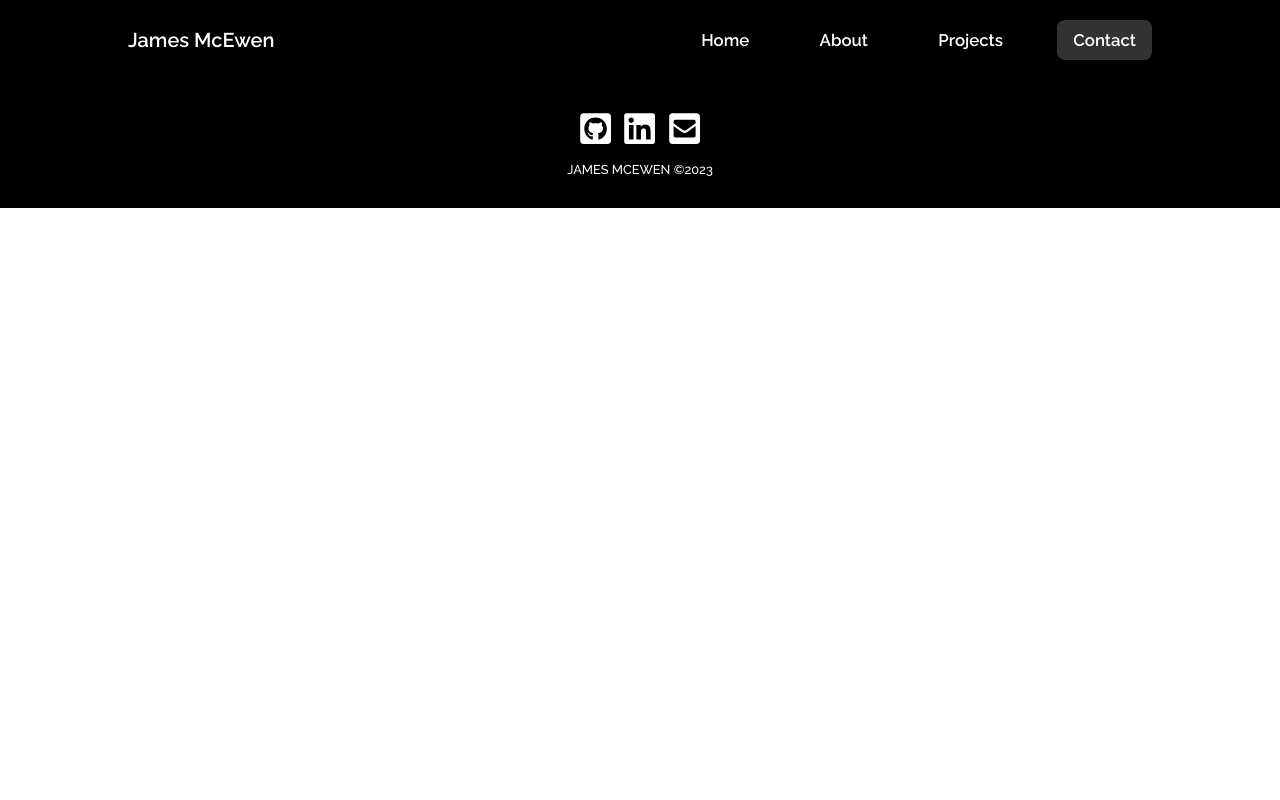
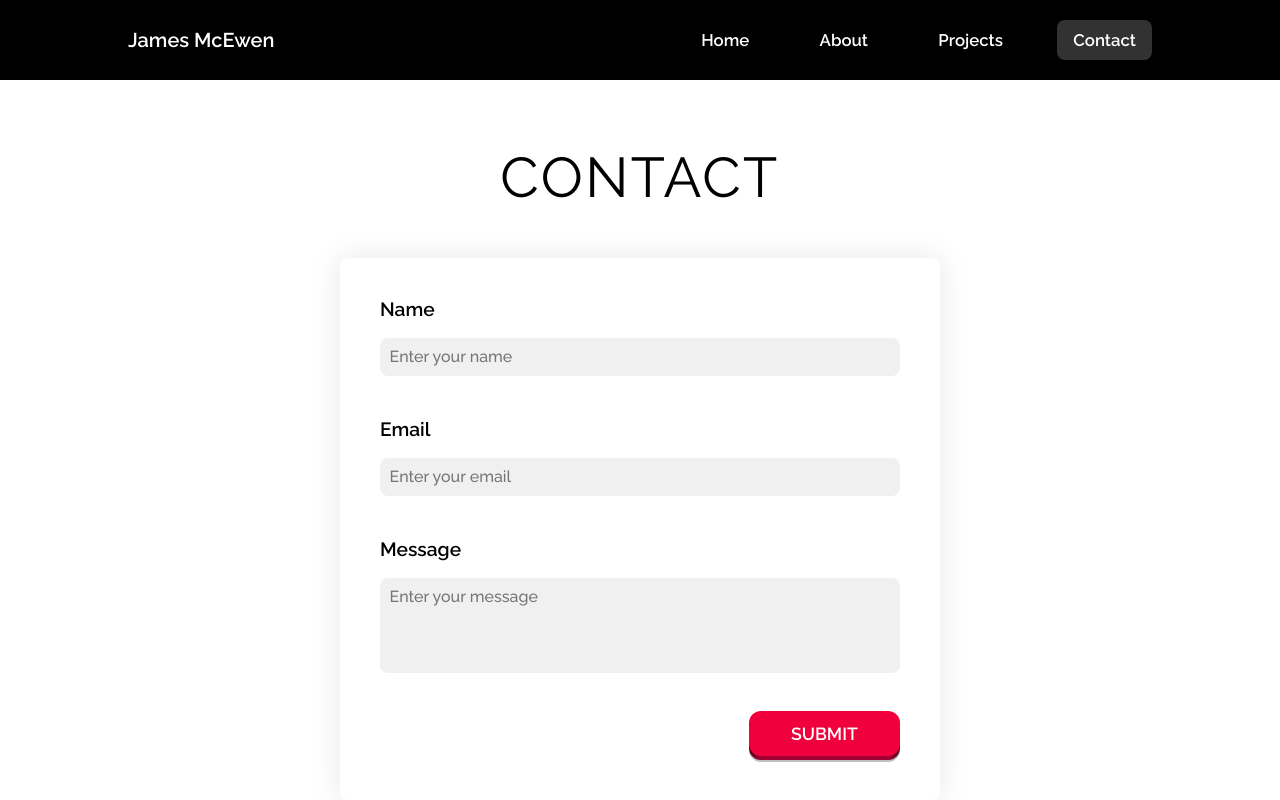
Before and after one commit to jemcewen/portfolio, a React (Create React App) app: page / in a window 1280 px wide. Shown: the top 800 px of the page. Built offline with nearby package versions, Linux system fonts and the light colour scheme; the HTML template or start-up script is replaced by a standard one.

Commit message:
Add Contact component

```diff
--- a/package.json
+++ b/package.json
@@ -3,11 +3,13 @@
   "version": "0.1.0",
   "private": true,
   "dependencies": {
+    "@emailjs/browser": "^3.10.0",
     "@testing-library/jest-dom": "^5.16.5",
     "@testing-library/react": "^13.4.0",
     "@testing-library/user-event": "^13.5.0",
     "react": "^18.2.0",
     "react-dom": "^18.2.0",
+    "react-hot-toast": "^2.4.0",
     "react-icons": "^4.7.1",
     "react-scripts": "5.0.1",
     "web-vitals": "^2.1.4"
--- a/src/App.js
+++ b/src/App.js
@@ -1,11 +1,14 @@
 import Navigation from './layout/Navigation/Navigation';
+import Contact from './layout/Contact/Contact';
 import Footer from './layout/Footer/Footer';
+
 const App = () => {
   return (
-    <div>
+    <>
       <Navigation />
+      <Contact />
       <Footer />
-    </div>
+    </>
   );
 };
 export default App;
--- /dev/null
+++ b/src/layout/Contact/Contact.jsx
@@ -0,0 +1,153 @@
+import { useRef } from 'react';
+import emailjs from '@emailjs/browser';
+import useInput from '../../hooks/useInput';
+import Button from '../../components/Button/Button';
+import styles from './Contact.module.css';
+import toast, { Toaster } from 'react-hot-toast';
+
+const validateText = (text) => {
+  return text.trim() !== '';
+};
+
+const validateEmail = (val) => {
+  return /^[\w-.]+@([\w-]+\.)+[\w-]{2,4}$/.test(val);
+};
+
+const Contact = () => {
+  const form = useRef();
+
+  const name = useInput(validateText);
+  const email = useInput(validateEmail);
+  const message = useInput(validateText);
+
+  const formIsValid = name.isValid && email.isValid && message.isValid;
+
+  const handleSubmit = (e) => {
+    e.preventDefault();
+
+    if (!formIsValid) {
+      name.handleBlur();
+      email.handleBlur();
+      message.handleBlur();
+      return;
+    }
+
+    sendEmail();
+
+    name.reset();
+    email.reset();
+    message.reset();
+  };
+
+  const sendEmail = (e) => {
+    const promise = emailjs.sendForm(
+      'Gmail',
+      'template_wt47icn',
+      form.current,
+      'gfJFTBt54N2j7GJpI'
+    );
+
+    toast.promise(
+      promise,
+      {
+        loading: 'Sending message...',
+        success: 'Message Sent!',
+        error: 'Unable to send message.',
+      },
+      {
+        style: {
+          fontWeight: '600',
+          minWidth: '20rem',
+        },
+      }
+    );
+  };
+
+  // Returns proper class names for an input based on errors
+  const inputStyles = (hasError) =>
+    hasError ? `${styles.input} ${styles.invalid}` : `${styles.input}`;
+
+  // Shows or hides error message based on errors
+  const messageStyles = (hasError) =>
+    hasError ? `${styles.message}` : `${styles.hidden} ${styles.message}`;
+
+  return (
+    <section className={styles.contact} id='contact'>
+      <div className='container '>
+        <h2>Contact</h2>
+        <form ref={form} onSubmit={handleSubmit} className={styles.form}>
+          <div className={styles['form-group']}>
+            <label htmlFor='name' className={styles.label}>
+              Name
+            </label>
+            <input
+              type='text'
+              name='name'
+              id='name'
+              placeholder='Enter your name'
+              className={inputStyles(name.hasError)}
+              value={name.value}
+              onChange={name.handleChange}
+              onBlur={name.handleBlur}
+            />
+            <p className={messageStyles(name.hasError)}>
+              Please enter your name.
+            </p>
+          </div>
+          <div className={styles['form-group']}>
+            <label htmlFor='email' className={styles.label}>
+              Email
+            </label>
+            <input
+              type='email'
+              name='email'
+              id='email'
+              placeholder='Enter your email'
+              className={inputStyles(email.hasError)}
+              value={email.value}
+              onChange={email.handleChange}
+              onBlur={email.handleBlur}
+            />
+            <p className={messageStyles(email.hasError)}>
+              Please enter a valid email.
+            </p>
+          </div>
+          <div className={styles['form-group']}>
+            <label htmlFor='message' className={styles.label}>
+              Message
+            </label>
+            <textarea
+              name='message'
+              id='message'
+              placeholder='Enter your message'
+              rows='4'
+              cols='1'
+              wrap='hard'
+              className={inputStyles(message.hasError)}
+              value={message.value}
+              onChange={message.handleChange}
+              onBlur={message.handleBlur}
+            />
+            <p className={messageStyles(message.hasError)}>
+              Please enter a message.
+            </p>
+          </div>
+          <div className={styles.submit}>
+            <Button type='submit'>Submit</Button>
+          </div>
+        </form>
+      </div>
+      <Toaster
+        toastOptions={{
+          className: '',
+          style: {
+            fontSize: '1.2rem',
+            borderRadius: '12px',
+            padding: '2rem',
+          },
+        }}
+      />
+    </section>
+  );
+};
+export default Contact;
--- /dev/null
+++ b/src/layout/Contact/Contact.module.css
@@ -0,0 +1,73 @@
+.form {
+  background-color: white;
+  display: flex;
+  flex-direction: column;
+  gap: 1.2rem;
+  width: 60%;
+  padding: 2.5rem;
+  box-shadow: 0px 0px 30px rgba(0, 0, 0, 0.1);
+  border-radius: 0.5rem;
+}
+
+.form-group {
+  display: flex;
+  flex-direction: column;
+  gap: 0.5rem;
+}
+
+.label {
+  font-weight: 600;
+  font-size: 1.2rem;
+}
+
+.input {
+  /* all: unset; */
+  padding: 0.6rem;
+  margin-top: 0.6rem;
+  border-radius: 0.5rem;
+  border: none;
+  background-color: rgb(240, 240, 240);
+  font-size: 1rem;
+  font-weight: 500;
+}
+
+.input:focus {
+  outline: none;
+}
+
+.invalid {
+  background-color: rgb(255, 228, 233);
+}
+
+.message {
+  font-size: 0.8rem;
+}
+
+.hidden {
+  visibility: hidden;
+}
+
+.submit {
+  display: flex;
+  justify-content: flex-end;
+}
+
+@media (max-width: 480px) {
+  .contact {
+    min-height: calc(100vh - 12rem);
+  }
+  .form {
+    width: 100%;
+    padding: 1.5rem;
+    gap: 0.5rem;
+  }
+  .label {
+    font-size: 1rem;
+  }
+  .input {
+    font-size: 0.8rem;
+  }
+  .message {
+    font-size: 0.7rem;
+  }
+}
```
Also changed, not shown: 1 other file (tests, documents, lock files or other folders).
